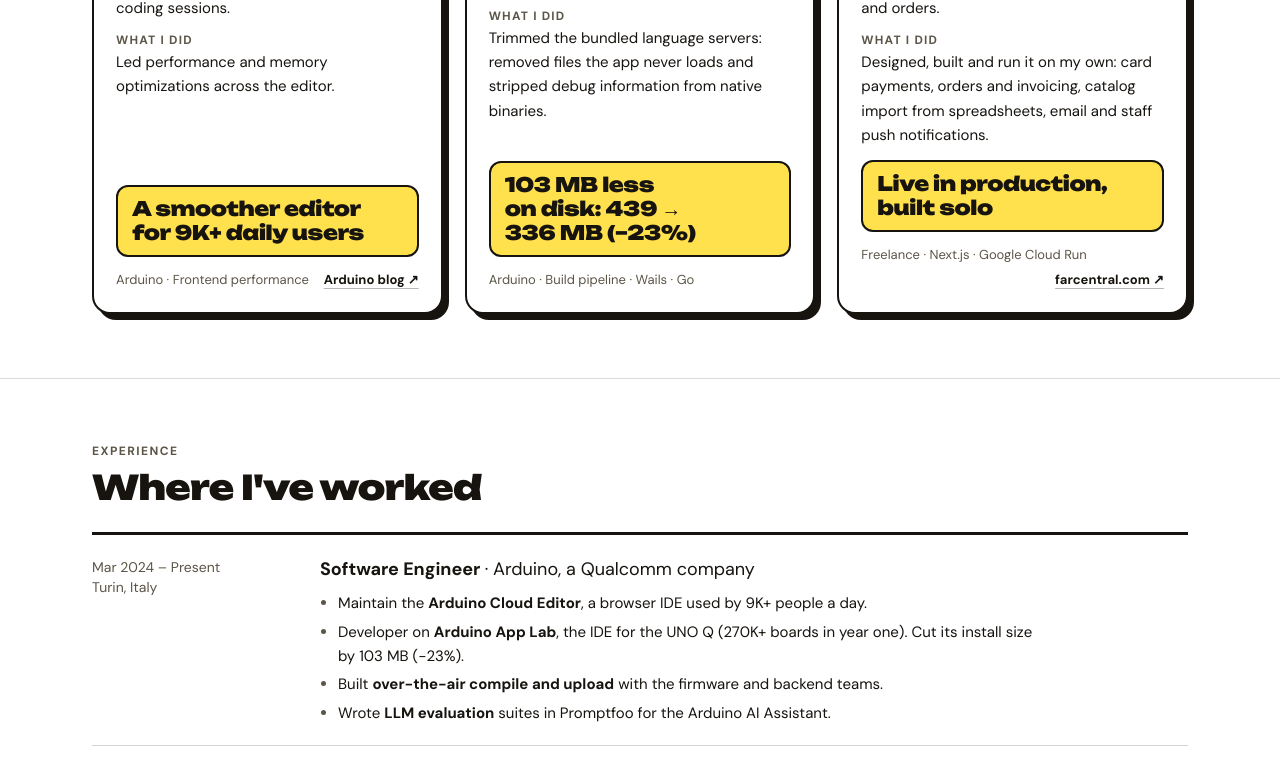
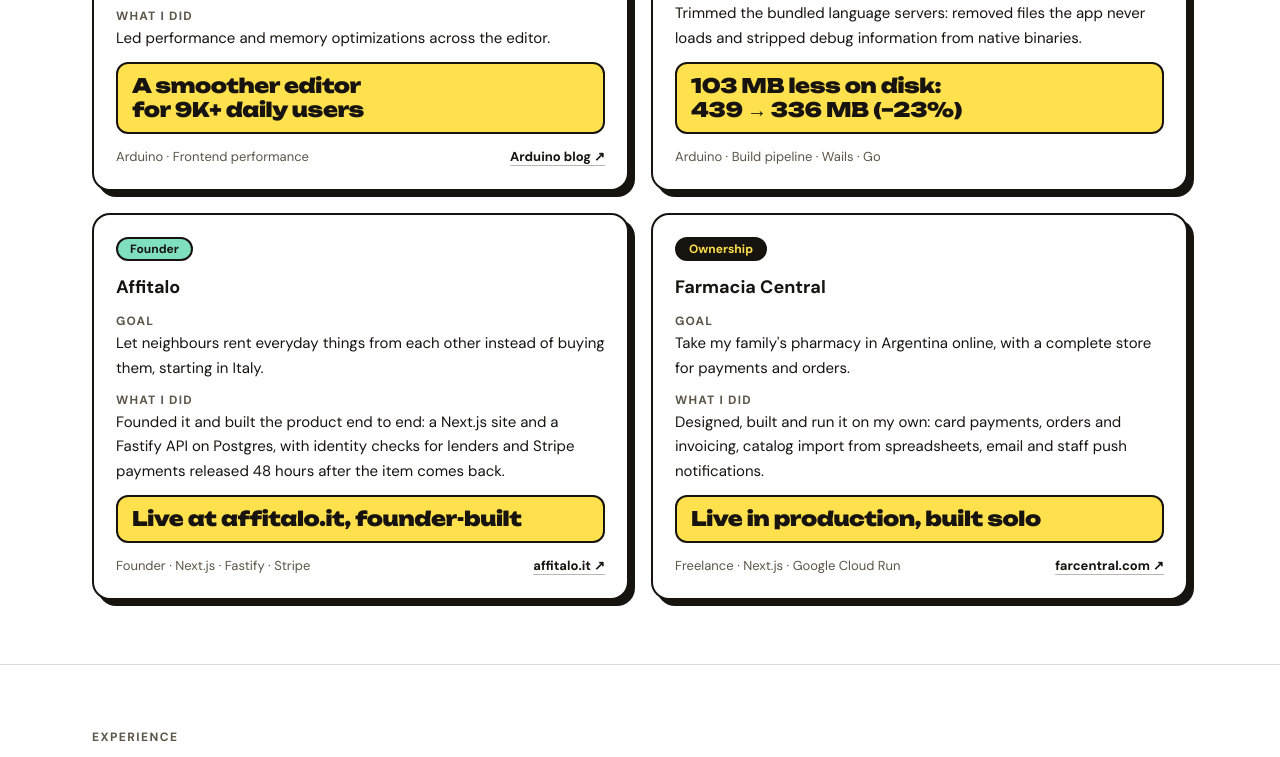
Before and after one commit to AgustinRujana/agustinrujana.com, a Next.js app: page / in a window 1280 px wide. Shown: the part 1558-2315 px from the top of the page. Built offline with nearby package versions, Linux system fonts and the light colour scheme.

Commit message:
Add Affitalo to selected work and lay the cards out 2x2

```diff
--- a/src/components/sections/Work.tsx
+++ b/src/components/sections/Work.tsx
@@ -5,7 +5,7 @@ import { projects } from "@/content/site";
 export function Work() {
   return (
     <Section id="work" eyebrow="Selected work" title="A few things I'm proud of">
-      <div className="grid gap-[22px] lg:grid-cols-3">
+      <div className="grid gap-[22px] md:grid-cols-2">
         {projects.map((project) => (
           <ProjectCard key={project.name} project={project} />
         ))}
--- a/src/content/site.ts
+++ b/src/content/site.ts
@@ -74,6 +74,16 @@ export const projects: Project[] = [
       "Trimmed the bundled language servers: removed files the app never loads and stripped debug information from native binaries.",
     result: "103 MB less on disk: 439 → 336 MB (−23%)",
     stack: ["Arduino", "Build pipeline", "Wails", "Go"],
+  },
+  {
+    name: "Affitalo",
+    tag: { label: "Founder", accent: "mint" },
+    goal: "Let neighbours rent everyday things from each other instead of buying them, starting in Italy.",
+    approach:
+      "Founded it and built the product end to end: a Next.js site and a Fastify API on Postgres, with identity checks for lenders and Stripe payments released 48 hours after the item comes back.",
+    result: "Live at affitalo.it, founder-built",
+    stack: ["Founder", "Next.js", "Fastify", "Stripe"],
+    link: { label: "affitalo.it", href: "https://affitalo.it/" },
   },
   {
     name: "Farmacia Central",
```
